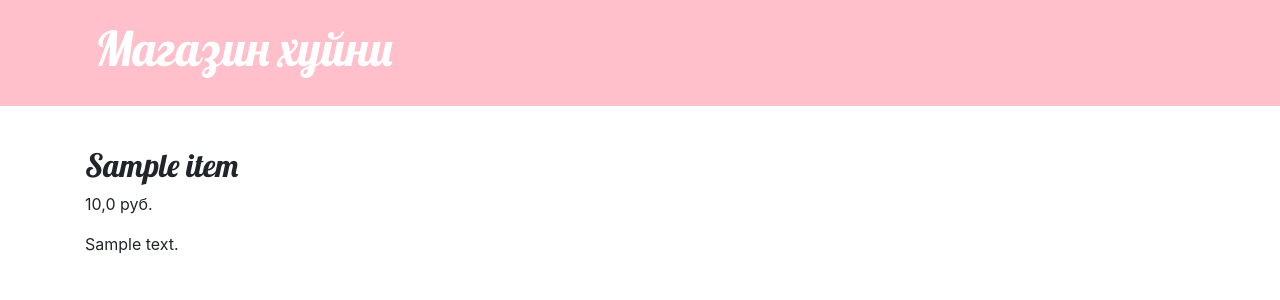
After one commit to Melodycadeance/django-test-shop, a Django app: page /item/1/ in a window 1280 px wide. The commit adds this page. Shown: the top 300 px of the page. Run offline with Django 4.2, Linux system fonts and the light colour scheme; tables that the repository leaves empty hold one stand-in row (values such as "Sample post").

Commit message:
added new template for item view, added currency to prices

```diff
--- /dev/null
+++ b/shop/templates/shop/item_detail.html
@@ -0,0 +1,9 @@
+{% extends 'shop/base.html' %}
+
+{% block content %}
+    <article class="item">
+        <h2>{{ item.title }}</h2>
+        <p>{{ item.price }} руб.</p>
+        <p>{{ item.description|linebreaksbr }}</p>
+    </article>
+{% endblock %}
--- a/shop/templates/shop/items_list.html
+++ b/shop/templates/shop/items_list.html
@@ -4,8 +4,8 @@
     {% for item in items %}
         <article class="item">
             <img src={{ item.image }}></img>
-            <h2><a href="">{{ item.title }}</a></h2>
-            <p>{{ item.price }}</p>
+            <h2><a href="{% url 'item_detail' pk=item.pk %}">{{ item.title }}</a></h2>
+            <p>{{ item.price }} руб.</p>
         </article>
     {% endfor %}
 {% endblock %}
--- a/shop/urls.py
+++ b/shop/urls.py
@@ -3,4 +3,5 @@ from . import views
 
 urlpatterns = [
     path('', views.items_list, name='items_list'),
+    path('item/<int:pk>/', views.item_detail, name='item_detail'),
 ]
--- a/shop/views.py
+++ b/shop/views.py
@@ -1,4 +1,4 @@
-from django.shortcuts import render
+from django.shortcuts import render, get_object_or_404
 from .models import Item
 
 # Create your views here.
@@ -6,3 +6,7 @@ from .models import Item
 def items_list(request):
     items = Item.objects.filter().order_by('title')
     return render(request, 'shop/items_list.html', {'items': items})
+
+def item_detail(request, pk):
+    item = get_object_or_404(Item, pk=pk)
+    return render(request, 'shop/item_detail.html', {'item': item})
```
